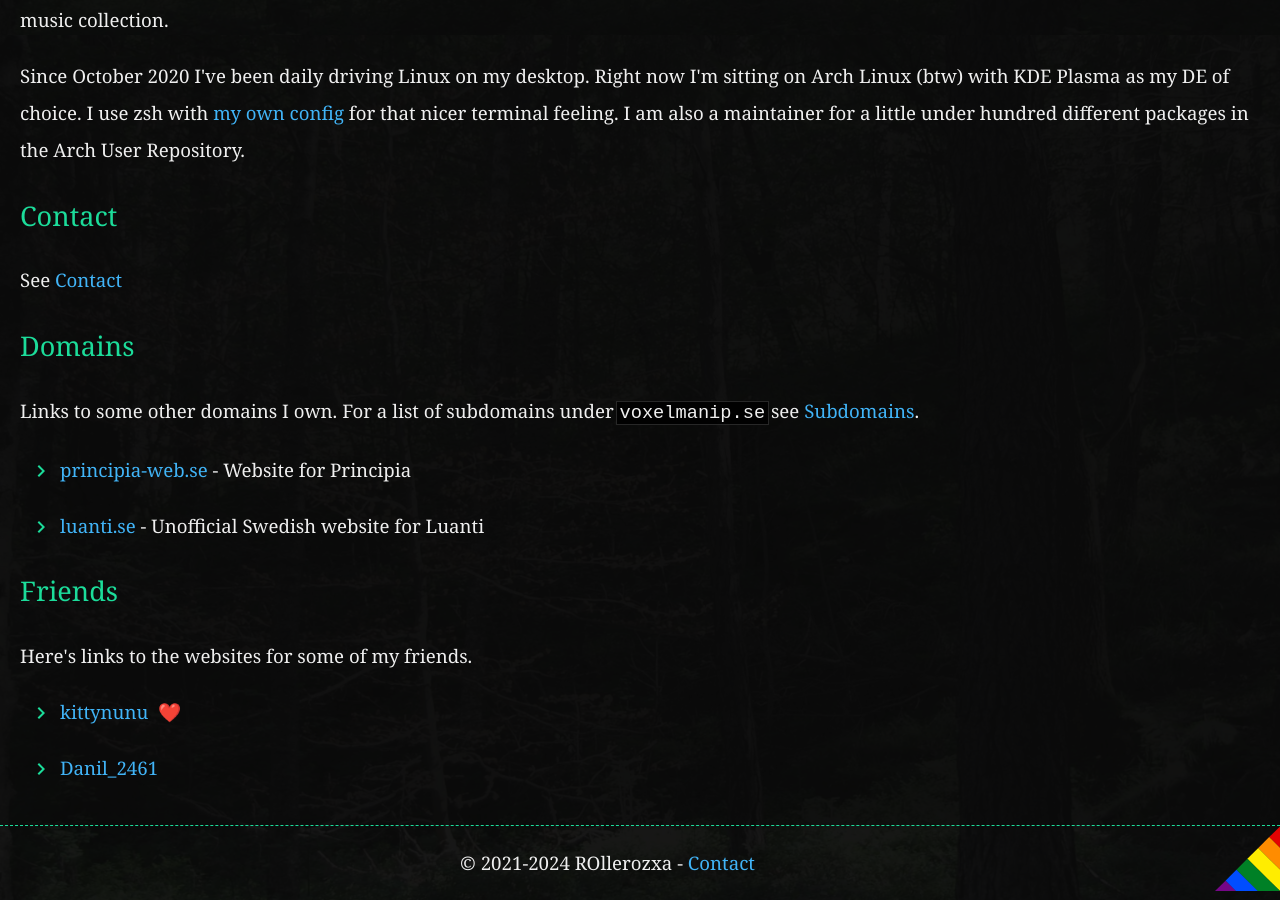
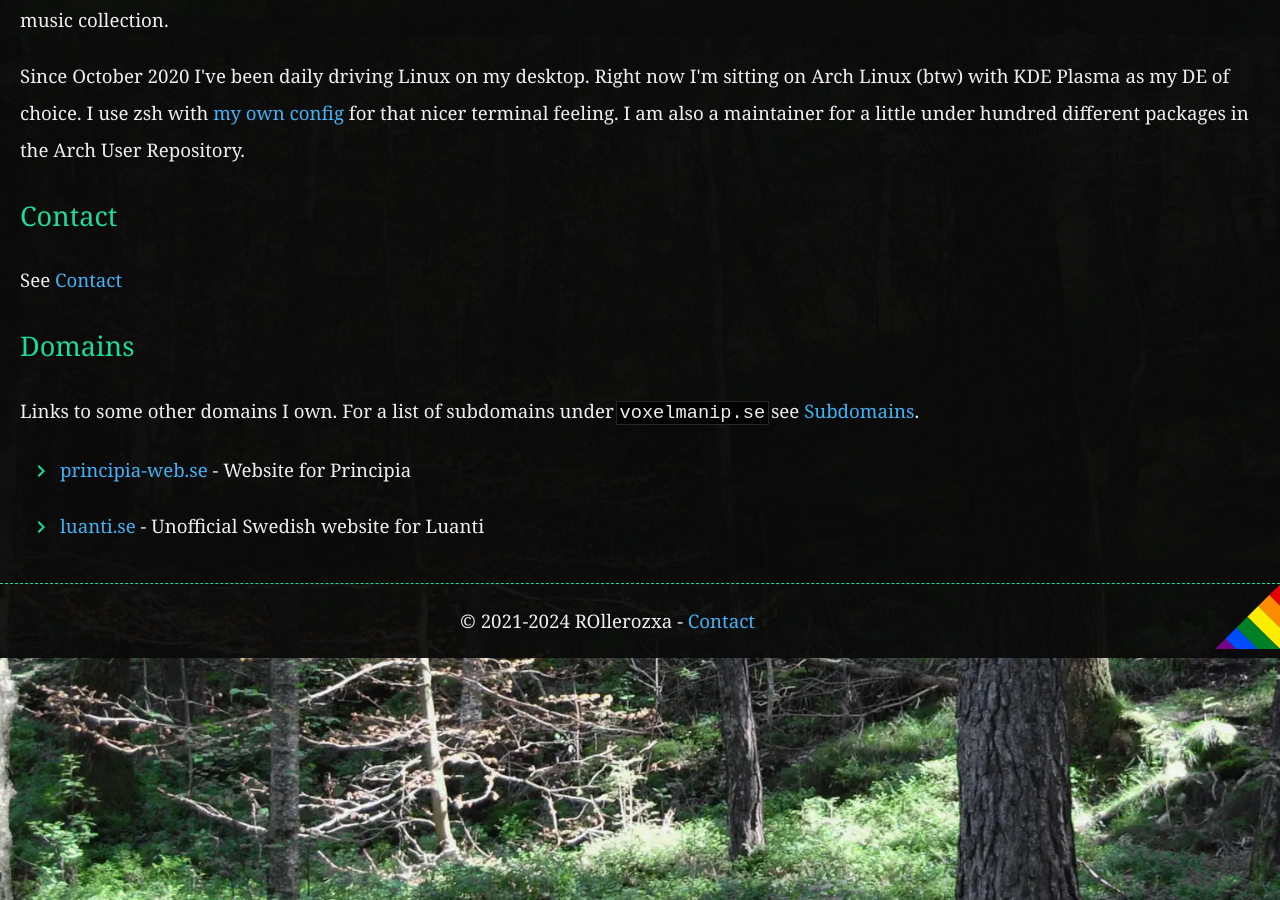
Before and after one commit to rollerozxa/voxelmanip.se, a Jekyll site: the page built from about.md, in a window 1280 px wide and 900 px high, scrolled down 1765 px. Built offline with Jekyll 4.4.1, drawn with Linux system fonts in a browser that asks for light colours.

Commit message:
No friends anymore

```diff
--- a/about.md
+++ b/about.md
@@ -40,10 +40,3 @@ Links to some other domains I own. For a list of subdomains under `voxelmanip.se
 - [principia-web.se](https://principia-web.se) - Website for Principia
 
 - [luanti.se](https://luanti.se) - Unofficial Swedish website for Luanti
-
-## Friends
-Here's links to the websites for some of my friends.
-
-- [kittynunu](https://dolphinana.codeberg.page/) &nbsp;❤️
-
-- [Danil_2461](https://danil.voxelmanip.se/)
```
